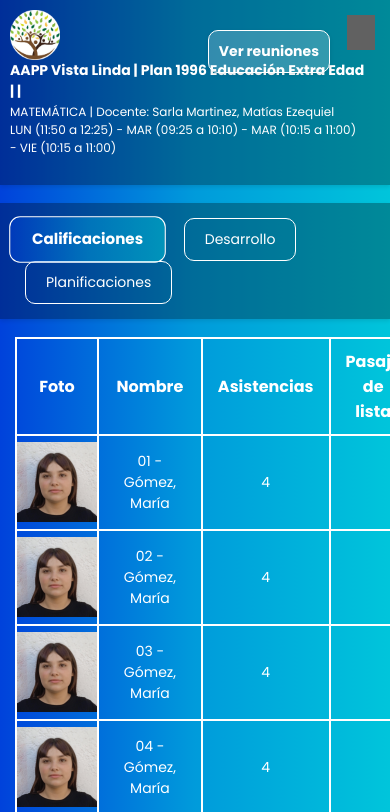
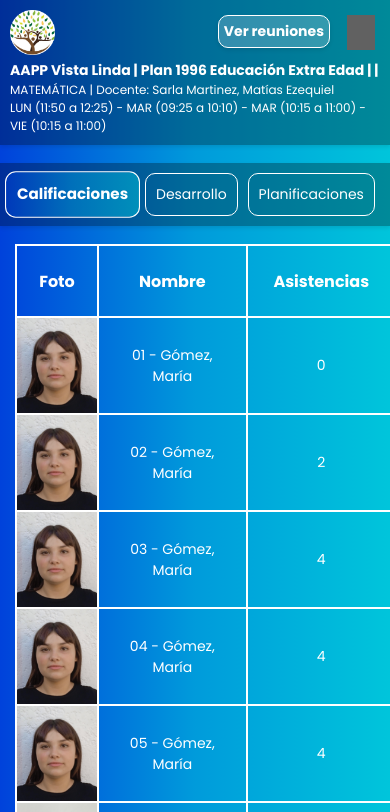
Before and after one commit to matiassarla/portafolioAAPP, a plain HTML site: page index.html in a window 390 px wide. Both pictures are taken after a click on the button "Pasaje de lista". Shown: the top 812 px of the page. Drawn offline with Linux system fonts and the light colour scheme; grey boxes are pictures that could not be loaded.

Commit message:
Cambios en dispositivo móvil

```diff
--- a/estudiantes.json
+++ b/estudiantes.json
@@ -13,7 +13,37 @@
         "foto": "images/mariaGomez.jpg",
         "nombres": "María",
         "apellidos": "Gómez",
-        "asistencias": 4,
+        "asistencias": 0,
+        "primeraReunion": "No",
+        "juicioPrimera": "Regular",
+        "segundaReunion": "Sí",
+        "juicioSegunda": "Bueno"
+    },
+    {
+        "foto": "images/carlosRodriguez.jpg",
+        "nombres": "Carlos",
+        "apellidos": "Rodríguez",
+        "asistencias": 3,
+        "primeraReunion": "Sí",
+        "juicioPrimera": "Regular",
+        "segundaReunion": "Sí",
+        "juicioSegunda": "Regular"
+    },
+    {
+        "foto": "images/juanPerez.jpg",
+        "nombres": "Juan",
+        "apellidos": "Pérez",
+        "asistencias": 5,
+        "primeraReunion": "Sí",
+        "juicioPrimera": "Bueno",
+        "segundaReunion": "No",
+        "juicioSegunda": "Regular"
+    },
+    {
+        "foto": "images/mariaGomez.jpg",
+        "nombres": "María",
+        "apellidos": "Gómez",
+        "asistencias": 2,
         "primeraReunion": "No",
         "juicioPrimera": "Regular",
         "segundaReunion": "Sí",
--- a/styles.css
+++ b/styles.css
@@ -58,7 +58,7 @@ button {
     padding: 10px;
     position: absolute;
     right: 60px;
-    top: 30px;
+    top: 20px;
     font-family: 'Poppins', sans-serif;
     font-size: 14px;
     /* height: 50px; */
@@ -71,7 +71,7 @@ button {
     transition: 0.3s ease, transform 0.2s ease;
     display: inline-block;
     font-weight: bold;
-    vertical-align: middle;
+    /* vertical-align: middle; */
     color: white;
 }
 
@@ -133,29 +133,12 @@ button {
     overflow-y: visible;
 }
 
-/* Ocultar columna 4 por defecto */
-.tabla-estudiantes th:nth-child(4),
-.tabla-estudiantes td:nth-child(4) {
-  display: none;
-}
-
 .tabla-estudiantes {
     border-collapse: collapse;
-    margin: 0 15px;
+    margin: 0 auto;
     width: calc(100% - 30px);
     border: 2px solid white;
     color: white;
-}
-
-.modo-lista th:nth-child(4),
-.modo-lista td:nth-child(4) {
-  display: table-cell;
-}
-
-/* Ocultar columnas 5 en adelante */
-.modo-lista th:nth-child(n+5),
-.modo-lista td:nth-child(n+5) {
-  display: none;
 }
 
 .tabla-estudiantes th {
@@ -189,19 +172,55 @@ button {
     padding: 0;
 }
 
+.tabla-estudiantes th:nth-child(2),
+.tabla-estudiantes td:nth-child(2),
+.tabla-estudiantes th:nth-child(4),
+.tabla-estudiantes td:nth-child(4) {
+    width: 300px;
+    text-align: center;
+}
+
+.tabla-estudiantes th:nth-child(3),
+.tabla-estudiantes td:nth-child(3) {
+    width: 150px;
+    text-align: center;
+}
+
+/* Ocultar columna 4 por defecto */
+.tabla-estudiantes th:nth-child(4),
+.tabla-estudiantes td:nth-child(4) {
+    display: none;
+}
+
+.modo-lista th:nth-child(4),
+.modo-lista td:nth-child(4) {
+    display: table-cell;
+}
+
+.tabla-estudiantes.modo-lista {
+    width: 530px;
+    /* width: fit-content; */
+}
+
+/* Ocultar columnas 5 en adelante */
+.modo-lista th:nth-child(n+5),
+.modo-lista td:nth-child(n+5) {
+    display: none;
+}
+
 .foto-estudiante {
-    max-height: 80px;
+    max-height: 97px;
     object-fit: cover;
 }
 
 .foto-estudiante:hover {
-    transform: scale(2);
+    transform: scale(1.7);
     transition: transform 0.3s ease, box-shadow 0.3s ease;
     border-radius: 50%;
     box-shadow: 0 4px 12px rgba(0, 0, 0, 0.3);
 }
 
-@media (max-width: 768px) {
+@media (max-width: 1025px) {
     .header {
         padding: 10px;
         font-size: 12px;
@@ -211,7 +230,75 @@ button {
         font-size: 14px;
     }
 
+    .tabla-estudiantes {
+        margin: 0 15px;
+        width: calc(100% - 30px);
+    }
+
+    .tabla-estudiantes th:nth-child(2),
+    .tabla-estudiantes td:nth-child(2),
+    .tabla-estudiantes th:nth-child(4),
+    .tabla-estudiantes td:nth-child(4) {
+        width: 150px;
+        text-align: center;
+    }
+
     .foto-estudiante {
+        height: 95px;
+        width: 80px;
         object-fit: cover;
     }
+
+    .verGrupos {
+        display: none;
+    }
+
+    #btn-lista {
+        padding: 5px;
+        top: 15px;
+    }
+
+    .header div {
+        display: block;
+        padding-right: 0;
+    }
+
+    .header div {
+        padding-right: 0px;
+    }
+
+    .logoAAPP img,
+    .logoAAPP button {
+        height: 50px;
+        padding-bottom: 5px;
+    }
+
+    .pestanas {
+        align-items: center;
+        display: flex;
+        overflow-x: auto;
+        padding: 5px;
+    }
+
+    .pestanas a {
+        margin: 5px;
+        padding: 10px;
+    }
+
+    .pestanas a:first-child {
+        margin: 5px;
+    }
+
+    .pestanas a:last-child {
+        margin-right: 0;
+    }
+
+    .pestanas a:active {
+        margin: 5px;
+        transform: none;
+    }
+
+    .tabla-estudiantes tbody td {
+        height: 80px;
+    }
 }
```
